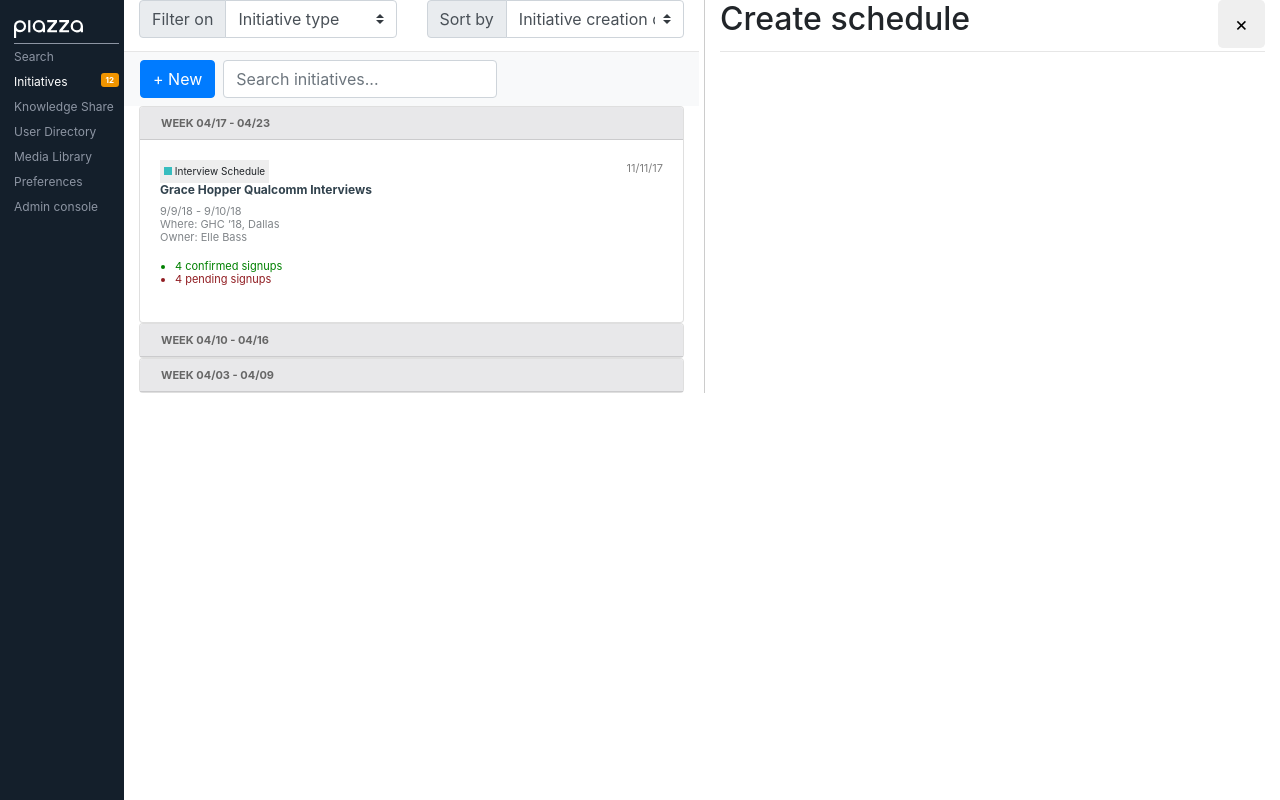
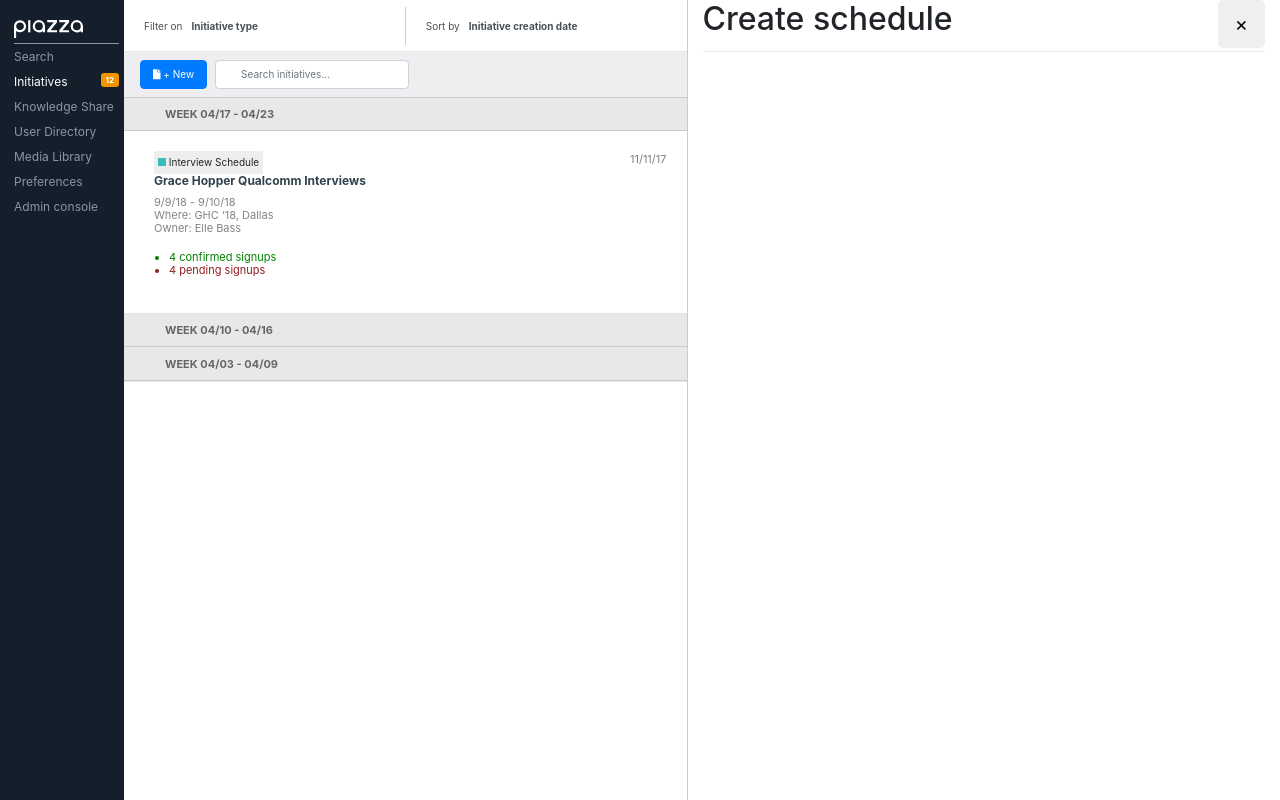
Before and after one commit to 1GR3/Piazza-Front-end, a website: page src/screen01.html in a window 1280 px wide. Drawn offline with nearby package versions, Linux system fonts and the light colour scheme; files that its build step writes are made by us from their sources.

Commit message:
leftthing styled - seach form is not full width though

```diff
--- a/src/screen01.html
+++ b/src/screen01.html
@@ -77,7 +77,7 @@
 			<div class="row">
 				<!-- left column -->
 				<div id="leftthing" class="col">
-					<div class="row">
+
 					<header class="container-fluid">
 						<div class="row">
 							<div class="col">
@@ -108,19 +108,40 @@
 							</div>
 						</div>
 					</header>
-					</div>
-					<div class="row">
-						<nav class="navbar navbar-light bg-light justify-content-between container-fluid">
+
+					<nav class="navbar justify-content-between container-fluid">
 						<div class="row">
 							<div class="col">
   							<form class="form-inline">
-									<button class="btn btn-primary mr-sm-2" type="">+ New</button>
+  								<button class="btn btn-primary mr-sm-2" type="">
+  									<i class="fas fa-file"></i> + New
+  								</button>
+                  <span class="search">
   									<input class="form-control" type="search" placeholder="Search initiatives..." aria-label="Search">
-									</form
+  								</span>
+  							</form>
+
+<!--
+								<form class="form-inline">
+  								<div class="form-row">
+    								<div class="form-group col-md-3">
+      								<button class="btn btn-primary mr-sm-2" type="">
+      									<i class="fas fa-file"></i> + New
+      								</button>
+    								</div>
+    								<div class="form-group col-md-9">
+      								<span class="search">
+      									<input class="form-control" type="search" placeholder="Search initiatives..." aria-label="Search">
+      								</span>
+    								</div>
+  								</div>
+								</form>
+-->
+
 							</div>
 						</div>
 					</nav>
-					</div>
+
 					<div class="row">
 						<div class="container-fluid">
 							<div class="row">
@@ -205,7 +226,7 @@
 					</div>
 				</div>
 				<!-- right column -->
-				<div class="col">
+				<div id="rightthing" class="col">
 					<header>
 						<h2 class="float-left">Create schedule</h2>
 						<button class="btn btn-lg float-right">×</button>
--- /dev/null
+++ b/src/scss/molecules/_forms.scss
@@ -0,0 +1,41 @@
+.input-group {
+	&.sorting {
+		label, select {
+			font-size: 10px;
+			font-weight: normal;
+			padding: 0 5px;
+			border: none;
+			background: transparent;
+		}
+		select {
+			font-weight: bold;
+		}
+		&:after {
+			content: "\f078";
+			font-family: FontAwesome;
+			color: $grey-soft;
+			position: absolute;
+			right: 5px;
+			top: 10px;
+			font-size: 12px;
+		}
+	}
+}
+
+.form-inline {
+	.search {
+		position: relative;
+		&:before {
+			content: "\f002";
+			font-family: FontAwesome;
+			color: $grey-soft;
+			position: absolute;
+			left: 5px;
+			top: 2px;
+			font-size: 16px;
+		}
+		input {
+			padding-left: 25px;
+		}
+	}
+}
--- a/src/scss/molecules/_index.scss
+++ b/src/scss/molecules/_index.scss
@@ -8,3 +8,4 @@
 // together to create a search form molecule.
 //
 // @source - http://atomicdesign.bradfrost.com/chapter-2/
+@import "forms";
--- a/src/scss/organisms/_sidebar.scss
+++ b/src/scss/organisms/_sidebar.scss
@@ -39,7 +39,3 @@
 		}
 	}
 }
-
-#leftthing {
-	padding-right:20px; border-right: 1px solid #ccc;
-}
--- a/src/scss/templates/_initiatives.scss
+++ b/src/scss/templates/_initiatives.scss
@@ -11,22 +11,56 @@
 		}
 
 		#leftthing {
+			padding: 0;
+			min-height: 100vh;
+			border-right: 1px solid $grey;
+
+			header {
+				padding: 7px 15px;
+				.col:nth-child(1) {
+					border-right: 1px solid $grey;
+				}
+
+			}
 			nav {
 				background-color: $grey-blue-lighter;
+				border-bottom: 1px solid $grey;
+				form {
+					width: 100%;
+					button, input {
+  					font-size: 10px;
+					}
+				}
 			}
 			#accordion {
 				.card {
+					border-radius: 0 !important;
+					border: none;
+					border-bottom: 1px solid $grey-light;
+
 					.card-header {
 						background-color: $grey-blue-light;
 						padding: 0 20px;
-
+						border-radius: 0 !important;
 						h5 {
 							button {
-							font-size : 11px;
-							font-weight: bold;
-							line-height: 30px;
-							color: $grey-dark;
-							padding: 0;
+								font-size : 11px;
+								font-weight: bold;
+								line-height: 30px;
+								color: $grey-dark;
+								padding: 0px 0px 0px 20px;
+								position: relative;
+								&:before {
+									content: "\f0d7";
+									font-family: FontAwesome;
+									position: absolute;
+									left: 7px;
+									top: 0px;
+									font-size: 12px;
+								}
+								&.collapsed:before {
+									content: "\f0d8";
+								}
 							}
 						}
 
@@ -34,6 +68,7 @@
 					.card-body {
 						article {
 							width: 100%;
+							padding-left: 10px;
 							.tag {
 								.indicator {
 									width: 8px;
--- a/src/scss/utilities/_colors.scss
+++ b/src/scss/utilities/_colors.scss
@@ -28,6 +28,7 @@
 $grey-dark:					#666;
 $grey-medium:				#808080;
 $grey:						#CCC;
+$grey-soft:					#B3B3B3;
 $grey-light:				#E6E6E6;
 $grey-lighter:				#EEE;
 
```
Also changed, not shown: src/scss/atoms/_atomic-html.scss (renamed from src/scss/atoms/atomic-html.scss), src/scss/atoms/_buttons.scss (renamed from src/scss/atoms/buttons.scss). Lines whose indentation alone changed are shown as unchanged.
